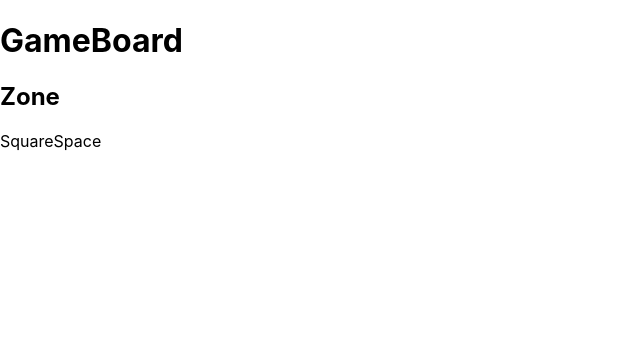
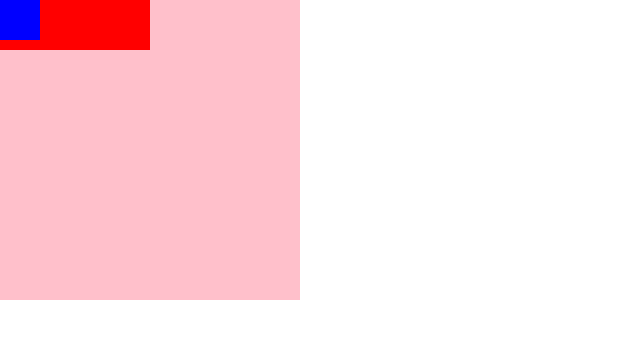
Before and after one commit to Team-Dragon-Slayers/dragon-slayers, a React (Create React App) app: page / in a window 1280 px wide. Shown: the top 338 px of the page, without its empty margins (0-640 px from the left). Built offline with nearby package versions, Linux system fonts and the light colour scheme.

Commit message:
update gameboard css to see components on page

```diff
--- a/src/components/Gameboard/Gameboard.jsx
+++ b/src/components/Gameboard/Gameboard.jsx
@@ -6,7 +6,6 @@
 const Gameboard = (props) => {
     return (
         <div className={styles.GameBoard}>
-            <h1>GameBoard</h1>
             <Zone/>
 
         </div>
--- a/src/components/Gameboard/Gameboard.module.css
+++ b/src/components/Gameboard/Gameboard.module.css
@@ -1,5 +1,6 @@
 .GameBoard {
-    border: 1px;
+    border: 1px black;
     height: 300px;
     width: 300px;
+    background-color: pink;
 }
--- a/src/components/SquareSpace/SquareSpace.jsx
+++ b/src/components/SquareSpace/SquareSpace.jsx
@@ -4,7 +4,7 @@
 const SquareSpace = () => {
     return (
         <div className={styles.SquareSpace}>
-            <p>SquareSpace</p>
+
         </div>
     );
 }
--- a/src/components/SquareSpace/SquareSpace.module.css
+++ b/src/components/SquareSpace/SquareSpace.module.css
@@ -1,5 +1,5 @@
 .SquareSpace {
     width: 40px;
     height: 40px;
-    border: 1px;
+    background-color: blue;
 }
--- a/src/components/Zone/Zone.jsx
+++ b/src/components/Zone/Zone.jsx
@@ -5,7 +5,6 @@
 const Zone = () => {
     return (
         <div className={styles.Zone}>
-            <h2>Zone</h2>
             <SquareSpace />
         </div>
     );
--- a/src/components/Zone/Zone.module.css
+++ b/src/components/Zone/Zone.module.css
@@ -1,5 +1,6 @@
 .Zone {
-    border: 1px;
+    border: 1px black;
     width: 150px;
     height: 50px;
+    background-color: red;
 }
```
